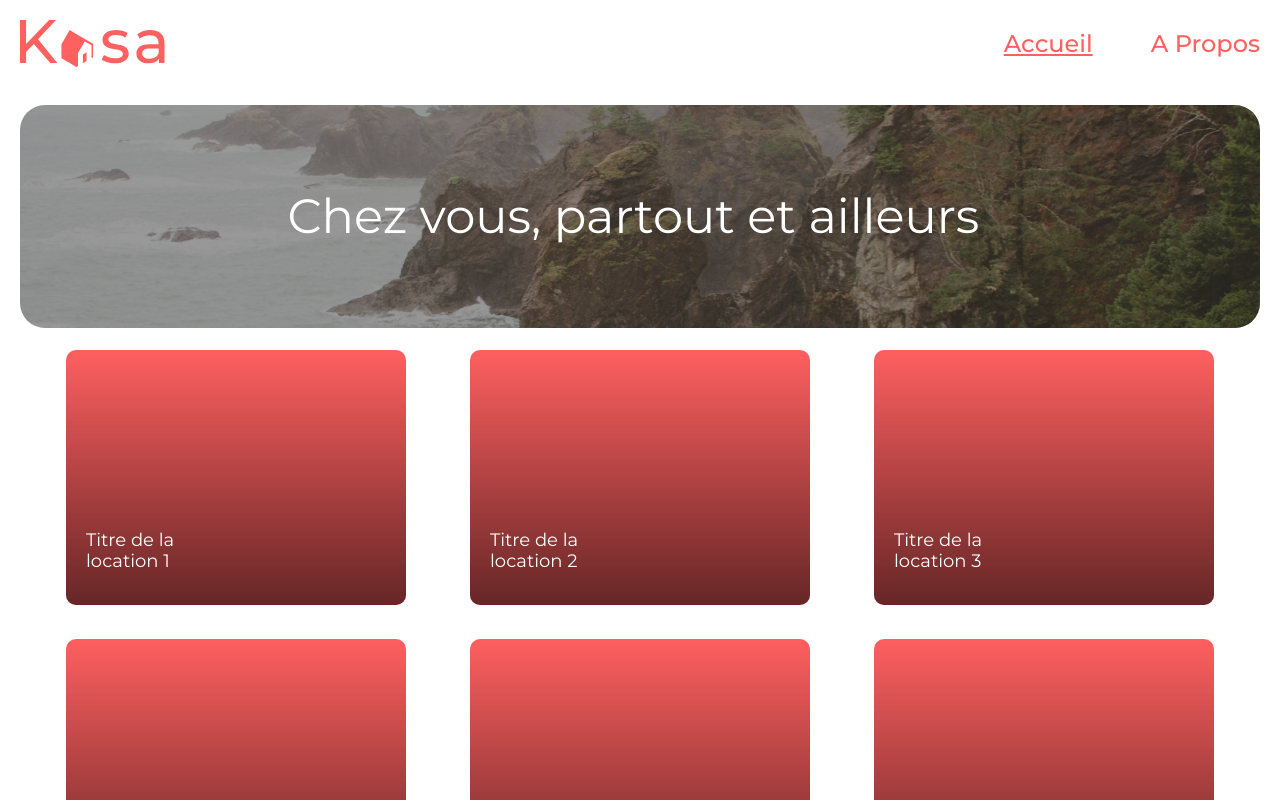
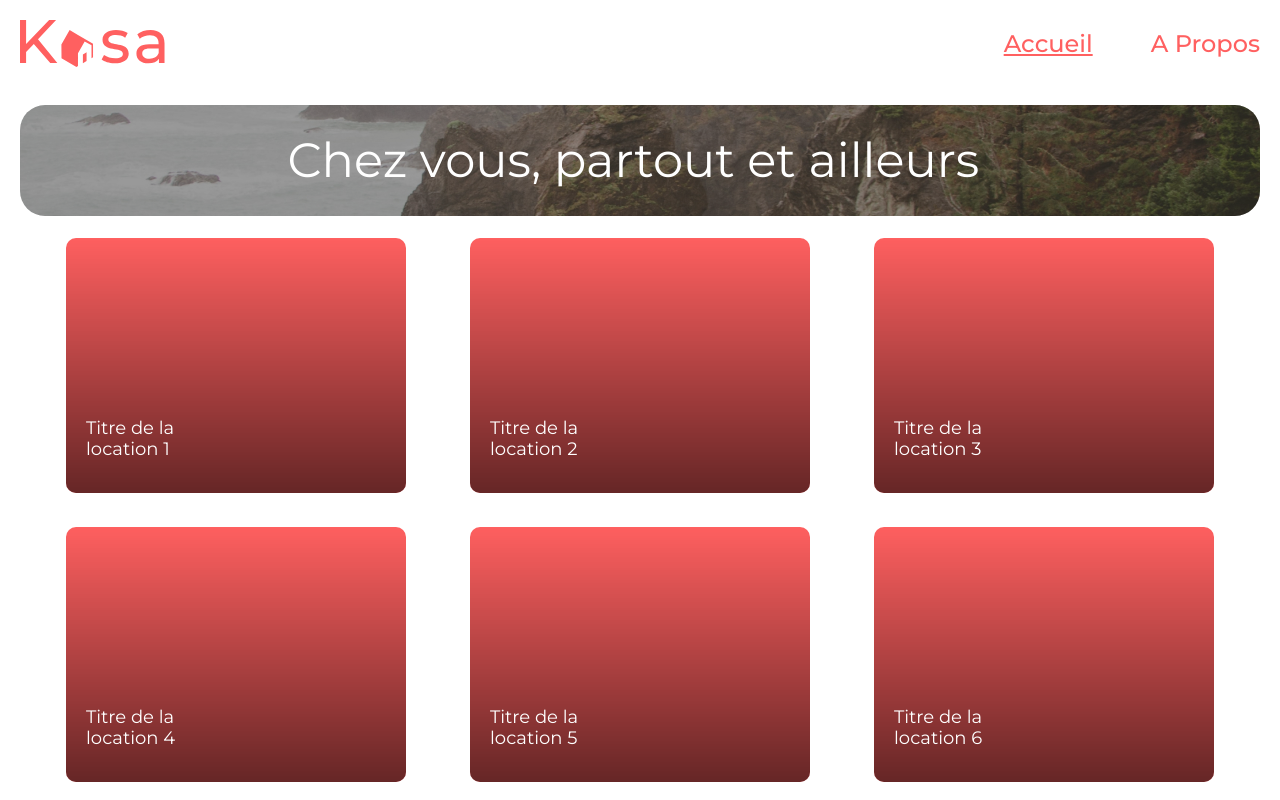
Before and after one commit to lostmart/react-ksa, a React (Create React App) app: page / in a window 1280 px wide. Shown: the top 800 px of the page. Built offline with nearby package versions, Linux system fonts and the light colour scheme.

Commit message:
dynamic hgeights

```diff
--- a/src/components/Banner.jsx
+++ b/src/components/Banner.jsx
@@ -1,11 +1,9 @@
 import PropTypes from 'prop-types'
 import styles from './Banner.module.scss'
 
-const height = '223px'
-
-const Banner = ({ bannerImg, title }) => {
+const Banner = ({ bannerImg, title, maxHeight }) => {
 	return (
-		<section className={styles.home__banner} style={{ maxHeight: height }}>
+		<section className={styles.home__banner} style={{ maxHeight }}>
 			<img src={bannerImg} alt="kasa banner" />
 			{title ? <h2>{title}</h2> : ''}
 		</section>
@@ -15,6 +13,9 @@ const Banner = ({ bannerImg, title }) => {
 Banner.propTypes = {
 	title: PropTypes.string,
 	bannerImg: PropTypes.string,
+	maxHeight: PropTypes.string,
 }
 
+Banner.defaultProps = { maxHeight: '111px' }
+
 export default Banner
--- a/src/components/Banner.module.scss
+++ b/src/components/Banner.module.scss
@@ -11,7 +11,6 @@
 	margin-top: 16px;
 
 	@include responsive(768px) {
-		max-height: 223px;
 		border-radius: 25px;
 	}
 
--- a/src/pages/About/index.jsx
+++ b/src/pages/About/index.jsx
@@ -6,7 +6,7 @@ import Accordion from '../../components/Accordion.jsx'
 const About = () => {
 	return (
 		<section>
-			<Banner bannerImg={bannerImg} />
+			<Banner bannerImg={bannerImg} maxHeight="223px" />
 			<Accordion />
 		</section>
 	)
```
